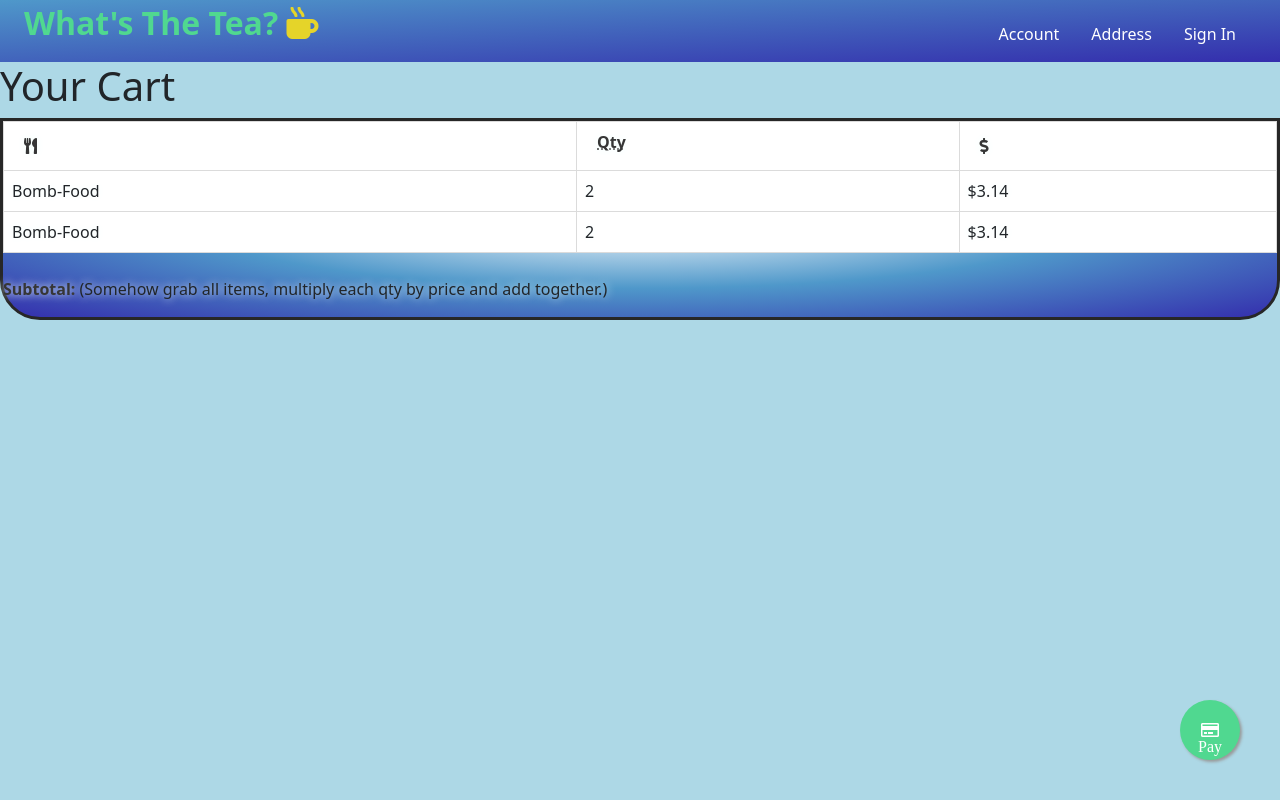
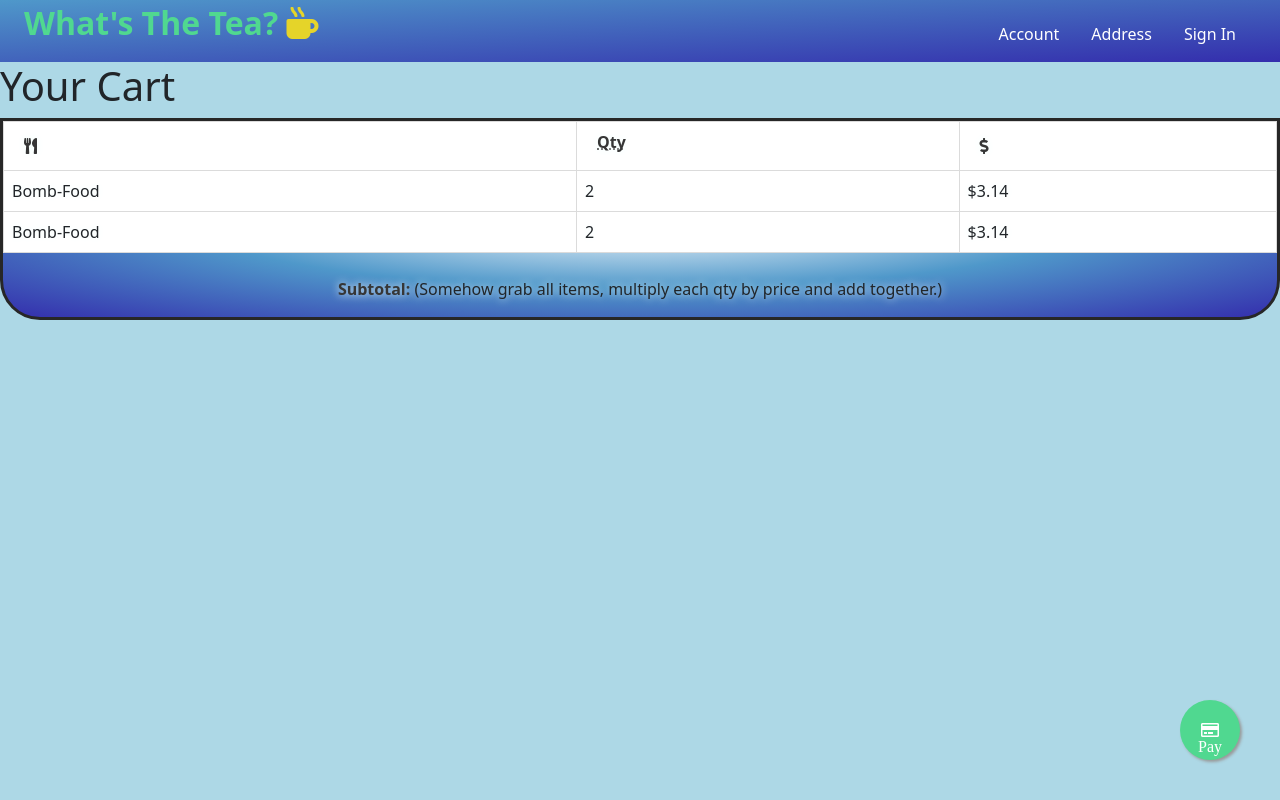
Before and after one commit to acp25/WhatsTheTea, a React (Create React App) app in the folder client/: page /cart in a window 1280 px wide. Built offline with nearby package versions, Linux system fonts and the light colour scheme.

Commit message:
added a style

```diff
--- a/client/src/styles/app.css
+++ b/client/src/styles/app.css
@@ -78,3 +78,7 @@ html, body {
     background-color:  var(--d-green-LM);
     color: var();
 }
+
+.subtotal {
+    text-align: center;
+}
```
